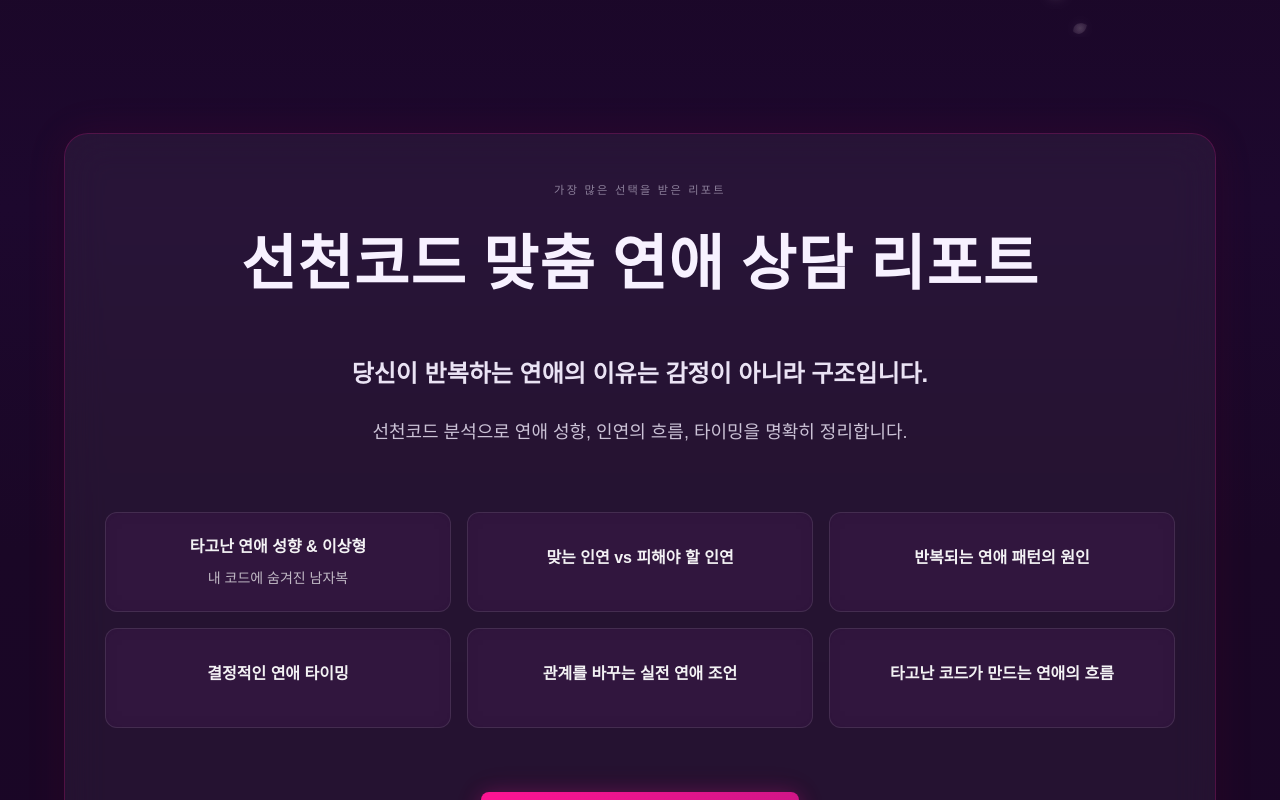
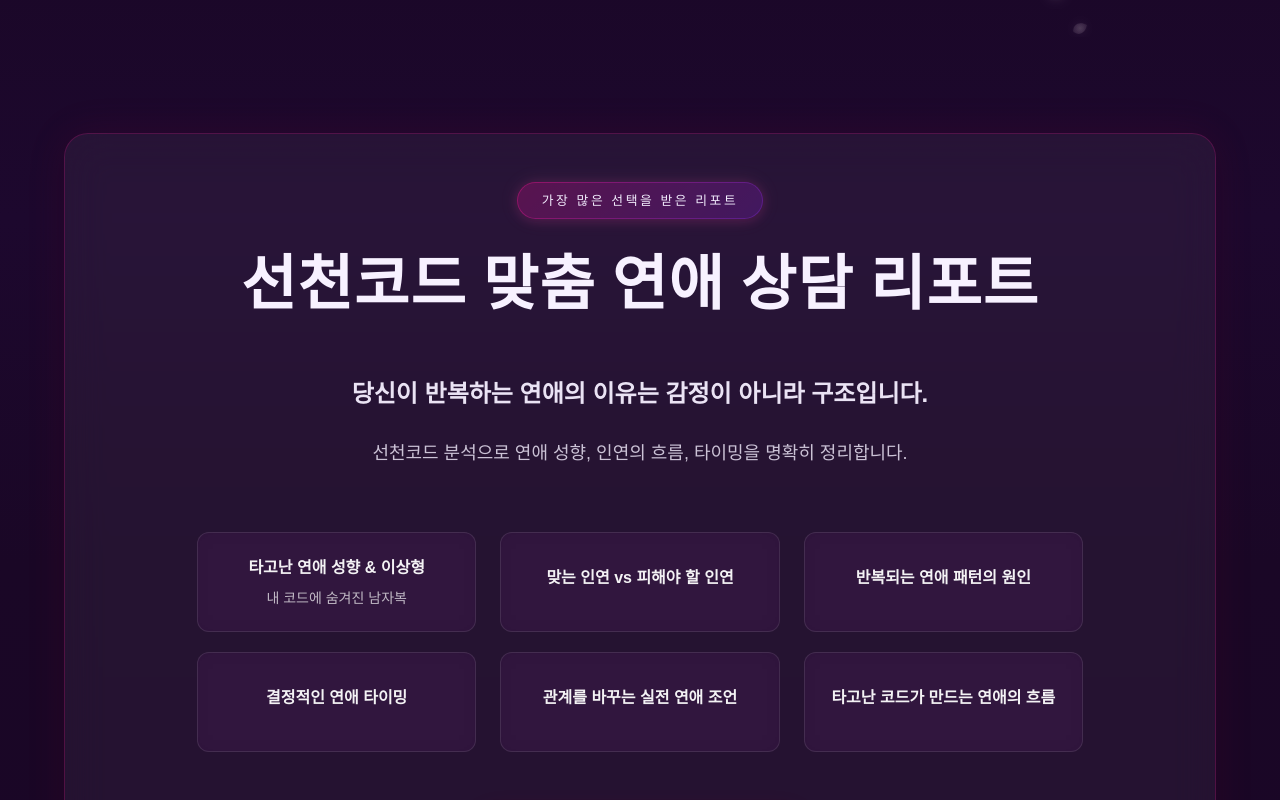
Before and after one commit to woolbo100/buzasun, a Next.js app: page / in a window 1280 px wide. Shown: the part 820-1620 px from the top of the page. Built offline with nearby package versions, Linux system fonts and the light colour scheme.

Commit message:
update design

```diff
--- a/components/ProductCards.tsx
+++ b/components/ProductCards.tsx
@@ -36,7 +36,7 @@ export default function ProductCards() {
                   border: '1px solid rgba(255, 20, 147, 0.2)',
                   backdropFilter: 'blur(20px)',
                   boxShadow: '0 8px 32px rgba(0, 0, 0, 0.3), 0 0 40px rgba(255, 20, 147, 0.1)',
-                  padding: '3rem 2.5rem',
+                  padding: '3rem 72px',
                 }}
                 onMouseEnter={(e) => {
                   e.currentTarget.style.borderColor = 'rgba(255, 20, 147, 0.3)'
@@ -52,17 +52,28 @@ export default function ProductCards() {
                 {/* 상단: 배지 + 메인 타이틀 */}
                 <div className="text-center mb-16">
                   {/* 상단 배지 */}
+                  <div className="mb-6 inline-block">
+                    <div
+                      className="rounded-full p-[1px]"
+                      style={{
+                        background: 'linear-gradient(135deg, rgba(255, 20, 147, 0.5), rgba(138, 43, 226, 0.5))',
+                        boxShadow: '0 2px 12px rgba(255, 20, 147, 0.15), 0 0 20px rgba(255, 182, 193, 0.1)',
+                      }}
+                    >
                       <p
-                    className="mb-6"
+                        className="px-6 py-2 rounded-full"
                         style={{
-                      color: '#cfc7dc',
+                          color: '#f3eefe',
                           letterSpacing: '0.2em',
-                      opacity: 0.6,
-                      fontSize: '0.7rem',
+                          fontSize: '0.8rem',
+                          fontWeight: 500,
+                          background: 'rgba(50, 20, 65, 0.6)',
                         }}
                       >
                         가장 많은 선택을 받은 리포트
                       </p>
+                    </div>
+                  </div>
 
                   {/* 메인 타이틀 */}
                   <h2
@@ -102,8 +113,21 @@ export default function ProductCards() {
                 </div>
 
                 {/* 핵심 카드 그리드 - 3열 × 2행 (6개) */}
-                <div className="max-w-6xl mx-auto mb-16">
-                  <div className="grid grid-cols-1 md:grid-cols-3 gap-4">
+                <div
+                  className="mx-auto mb-16"
+                  style={{
+                    maxWidth: '950px',
+                    marginTop: '48px',
+                    paddingLeft: '32px',
+                    paddingRight: '32px',
+                  }}
+                >
+                  <div
+                    className="grid grid-cols-1 md:grid-cols-3"
+                    style={{
+                      gap: '20px 24px',
+                    }}
+                  >
                     {([
                       {
                         title: '타고난 연애 성향 & 이상형',
@@ -127,7 +151,7 @@ export default function ProductCards() {
                     ] as Array<{ title: string; subtitle?: string }>).map((item, index) => (
                       <div
                         key={index}
-                        className="group rounded-xl p-4 transition-all duration-300 cursor-pointer"
+                        className="group rounded-xl transition-all duration-300 cursor-pointer"
                         style={{
                           background: 'rgba(50, 20, 65, 0.7)',
                           border: '1px solid rgba(255, 255, 255, 0.1)',
@@ -138,6 +162,7 @@ export default function ProductCards() {
                           justifyContent: 'center',
                           alignItems: 'center',
                           textAlign: 'center',
+                          padding: '20px 24px',
                         }}
                         onMouseEnter={(e) => {
                           e.currentTarget.style.transform = 'translateY(-4px)'
```
Lines whose indentation alone changed are shown as unchanged.
